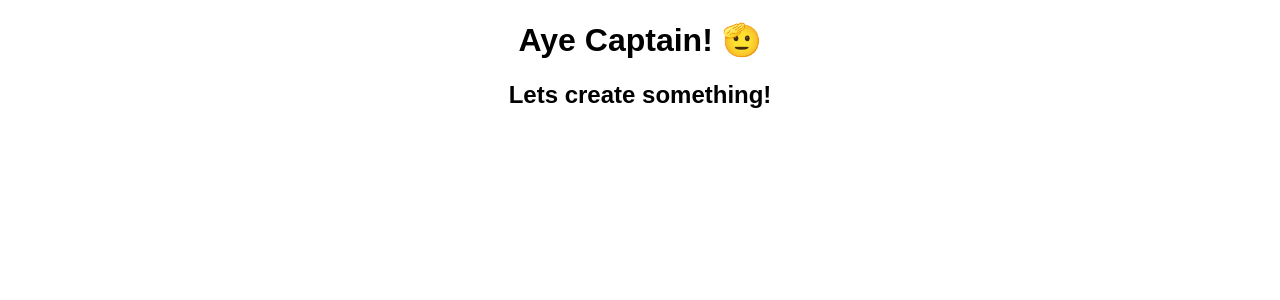
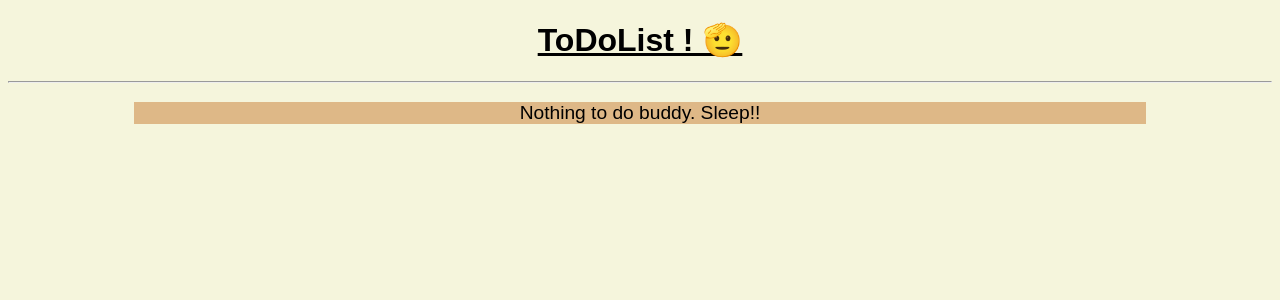
Before and after one commit to samridhi1704/ToDoApp, a React (Create React App) app: page / in a window 1280 px wide. Shown: the top 300 px of the page. Built offline with nearby package versions, Linux system fonts and the light colour scheme.

Commit message:
CheckPoints2

```diff
--- a/src/App.js
+++ b/src/App.js
@@ -1,13 +1,16 @@
 /*imports the CSS file */
 import "./styles.css";
+import Header from "./components/Header"; // Import Header component
+import ToDoList from "./components/ToDoList";
+
 
 /*defines a functional react component and exports the default compent of the module */
 export default function App() {
   return (
     /*Application mentioned in the .css file */
     <div className="Application">
-      <h1>Aye Captain! 🫡</h1>
-      <h2>Lets create something!</h2>
+      <Header /> {/* Render the Header component */}
+      <ToDoList /> {/* Render the ToDoList component */}
     </div>
   );
 }
--- /dev/null
+++ b/src/components/Header.jsx
@@ -0,0 +1,7 @@
+export default function Header() {
+  return <header className="App-header">
+      <h1> ToDoList ! 🫡</h1>
+      <hr />
+    </header>
+
+}
--- /dev/null
+++ b/src/components/ToDoList.jsx
@@ -0,0 +1,6 @@
+export default function ToDoList()
+{
+    return <div className = "TaskList" >
+        <p>Nothing to do buddy. Sleep!! </p>
+    </div>
+}
--- a/src/styles.css
+++ b/src/styles.css
@@ -1,4 +1,20 @@
+body{
+  background-color: beige;
+}
 .Application {
   font-family: sans-serif;
   text-align: center;
 }
+.App-header h1{
+  text-decoration: underline;
+}
+.TaskList{
+  background-color:burlywood;
+  margin-left: 10%;
+  margin-right: 10%;
+  border-top: 5px;
+}
+p{
+  text-align: center;
+  font-size: 1.2em;
+}
```
